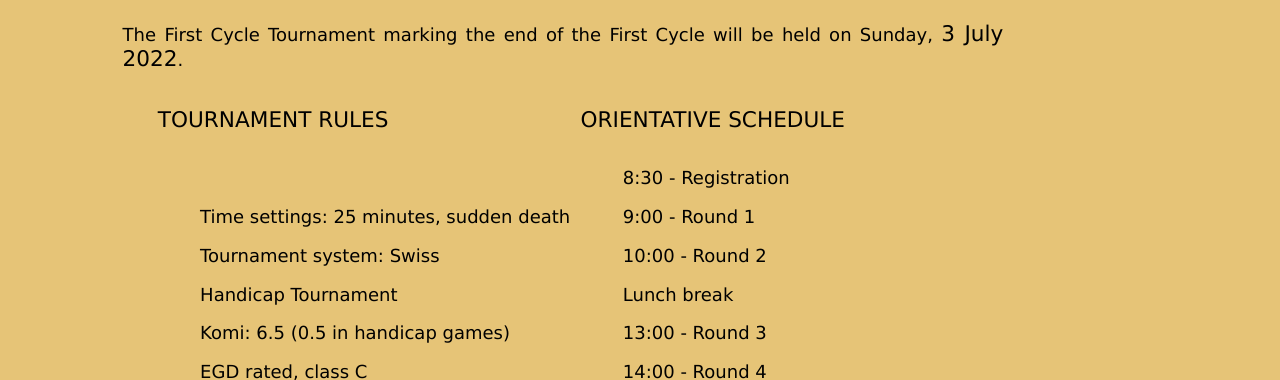
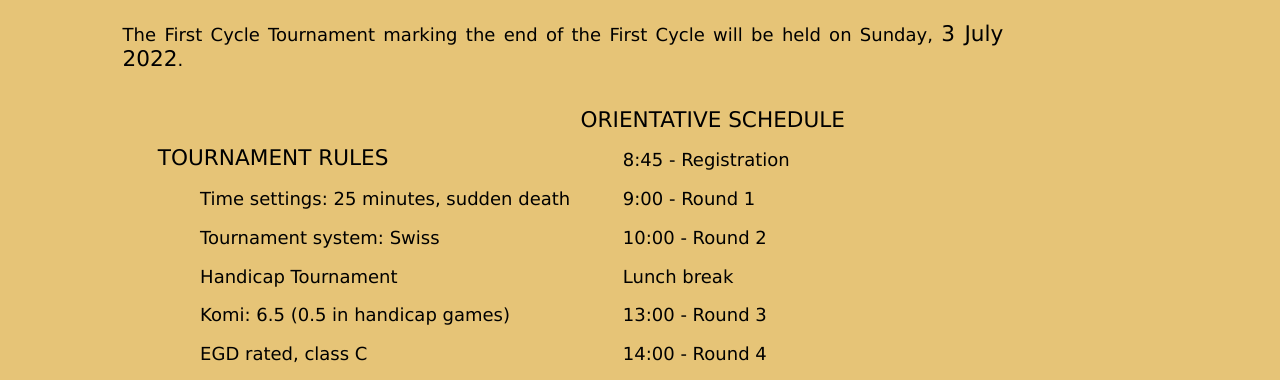
Before and after one commit to costasii/elmigoschool, a plain HTML site: page src/views/youthgo.html in a window 1280 px wide. Shown: the part 574-954 px from the top of the page. Drawn offline with Linux system fonts and the light colour scheme.

Commit message:
time change

```diff
--- a/src/views/youthgo.html
+++ b/src/views/youthgo.html
@@ -55,18 +55,12 @@
             <div class="row">
                 <p>The First Cycle Tournament marking the end of the First Cycle will be held on Sunday, <span class="important">3 July 2022</span>.</p>
             </div>
-            <div class="row margin-left">
-                <div class="column ">
+
+
+            <div class="row align-vert margin-left">
+                <div class="column">
                     <p><span class="important">TOURNAMENT RULES</span></p>
 
-                </div>
-                <div class="column ">
-                    <p><span class="important">ORIENTATIVE SCHEDULE</span></p>
-                </div>
-
-               </div>
-            <div class="row align-vert margin-left">
-                <div class="column">
 
                     <p class="indent">Time settings: 25 minutes, sudden death</p>
                     <p class="indent">Tournament system: Swiss</p>
@@ -78,7 +72,9 @@
 
                 <div class="column">
 
-                    <p class="indent">8:30 - Registration</p>
+                    <p><span class="important">ORIENTATIVE SCHEDULE</span></p>
+
+                    <p class="indent">8:45 - Registration</p>
                     <p class="indent">9:00 - Round 1</p>
                     <p class="indent">10:00 - Round 2</p>
                     <p class="indent">Lunch break</p>
```
Also changed, not shown: src/views/de/youthgo-de.html (+3 -12 lines).
